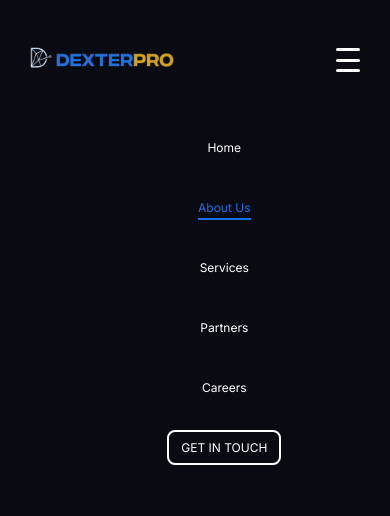
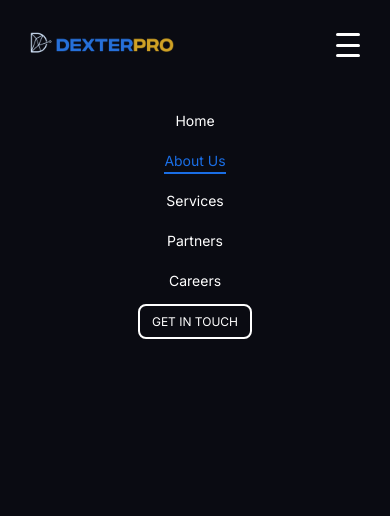
Before and after one commit to Dexter-pro-web/DexterTech, a React (Create React App) app: page /about in a window 390 px wide. Both pictures are taken after a click on the element 348 px from the left and 60 px from the top of the page. Shown: the top 516 px of the page. Built offline with nearby package versions, Linux system fonts and the light colour scheme.

Commit message:
new commit

```diff
--- a/src/components/Navbar.js
+++ b/src/components/Navbar.js
@@ -10,6 +10,10 @@ const Navbar = () => {
     setIsOpen(!isOpen);
   };
 
+  const closeMenu = () => {
+    setIsOpen(false);  // This will close the menu
+  };
+
   return (
     <nav className="navbar">
       <div className="navbar-logo">
@@ -20,27 +24,27 @@ const Navbar = () => {
 
       <ul className={`navbar-links ${isOpen ? "active" : ""}`}>
         <li>
-          <NavLink exact to="/" className="nav-link" activeClassName="active">
+          <NavLink exact to="/" className="nav-link" activeClassName="active" onClick={closeMenu}>
             Home
           </NavLink>
         </li>
         <li>
-          <NavLink to="/about" className="nav-link" activeClassName="active">
+          <NavLink to="/about" className="nav-link" activeClassName="active" onClick={closeMenu}>
             About Us
           </NavLink>
         </li>
         <li>
-          <NavLink to="/services" className="nav-link" activeClassName="active">
+          <NavLink to="/services" className="nav-link" activeClassName="active" onClick={closeMenu}>
             Services
           </NavLink>
         </li>
         <li>
-          <NavLink to="/partners" className="nav-link" activeClassName="active">
+          <NavLink to="/partners" className="nav-link" activeClassName="active" onClick={closeMenu}>
             Partners
           </NavLink>
         </li>
         <li>
-          <NavLink to="/careers" className="nav-link" activeClassName="active">
+          <NavLink to="/careers" className="nav-link" activeClassName="active" onClick={closeMenu}>
             Careers
           </NavLink>
         </li>
@@ -49,6 +53,7 @@ const Navbar = () => {
             to="null"
             className="nav-link contact-btn"
             activeClassName="active"
+            onClick={closeMenu}
           >
             GET IN TOUCH
           </NavLink>
--- a/src/components/stats.js
+++ b/src/components/stats.js
@@ -23,24 +23,22 @@ function Stats() {
       (entries) => {
         entries.forEach((entry) => {
           if (entry.isIntersecting) {
-            entry.target.classList.add('visible');
             countUpRefs.current.forEach((ref) => {
               const endValue = parseInt(ref.getAttribute('data-end'), 10);
               animateCountUp(ref, 0, endValue, 2000);
             });
-          } else {
-            entry.target.classList.remove('visible'); // Remove to reset animation when out of view
           }
         });
       },
       { threshold: 0.5 }
     );
 
-    const elements = document.querySelectorAll('.stat-card');
-    elements.forEach(el => observer.observe(el));
+    if (statsSectionRef.current) {
+      observer.observe(statsSectionRef.current);
+    }
 
     return () => {
-      elements.forEach(el => observer.unobserve(el));
+      if (statsSectionRef.current) observer.disconnect();
     };
   }, []);
 
--- a/src/components/why.js
+++ b/src/components/why.js
@@ -19,7 +19,7 @@ function Why({ title, imageSrc, subtitle, description }) {
         <Accordion />
       </div>
 
-      <div data-aos="fade-right" className="why-col2">
+      <div data-aos="zoom-in" className="why-col2">
         <h1>{title}</h1>
         <img src={imageSrc} alt={title} />
         <h3>{subtitle}</h3>
--- a/src/pages/About.js
+++ b/src/pages/About.js
@@ -30,7 +30,7 @@ export default function About() {
         >
           <img id="test" src={techlines} alt="hero-image" />
           <img
-            style={{ width: "422px", height: "444px", marginTop: "30px" }}
+            style={{ width: "422px", height: "auto", marginTop: "30px" }}
             src="/images/who-we-are.png"
             alt="hero-background"
           />
--- a/src/styles/Home.css
+++ b/src/styles/Home.css
@@ -236,7 +236,7 @@
 
 @media only screen and (max-width: 480px) {
   .hero2 {
-    padding: 20px;
+    padding: 30px;
     height: auto;
   }
 
--- a/src/styles/Navbar.css
+++ b/src/styles/Navbar.css
@@ -15,10 +15,13 @@
   width: 191px;
 }
 
+
 .navbar-links {
   list-style: none;
   display: flex;
   gap: 32px;
+  padding: 0;
+  margin: 0;
 }
 
 .navbar-links li {
@@ -84,15 +87,14 @@
 /* For screens smaller than 1024px but larger than 768px */
 @media screen and (max-width: 1084px) {
   .navbar {
-    padding: 20px 50px; /* Adjust padding for smaller screens */
+    padding: 20px 50px;
   }
 
   .navbar-logo .logo {
-    height: 35px; /* Slightly smaller logo */
+    height: 35px;
     width: auto;
   }
 
-  /* Reduce font size as the screen size shrinks */
   .navbar-links li a {
     font-size: 14px;
   }
@@ -106,11 +108,12 @@
 /* For screens smaller than 768px */
 @media screen and (max-width: 809px) {
   .navbar {
-    padding: 15px 30px; /* Adjust padding for even smaller screens */
+    padding: 15px 30px;
+    height: 60px;
   }
 
   .navbar-logo .logo {
-    height: 30px; /* Smaller logo */
+    height: 30px;
     width: auto;
   }
 
@@ -119,28 +122,35 @@
     position: absolute;
     top: 90px;
     left: 0;
-    max-width: 94.5vw;
     width: 100%;
-    height: calc(100vh - 20px);
+    height: calc(100vh - 90px);
     background-color: #0a0b12;
     flex-direction: column;
     align-items: center;
     gap: 20px;
     display: none;
     padding-top: 20px;
+    overflow-y: auto; /* Enable scrolling if needed */
   }
 
   .navbar-links.active {
     display: flex; /* Show the menu when active */
   }
 
-  /* Further reduce font size for mobile */
-  .navbar-links li a {
-    font-size: 12px; /* Smaller text for better fit */
+  .navbar-links li {
+    padding: 0;
   }
 
-  /* Show the hamburger menu on mobile */
+  .navbar-links li a {
+    font-size: 14px;
+  }
+
   .hamburger {
     display: flex;
   }
 }
+
+/* Hide horizontal overflow on mobile */
+body {
+  overflow-x: hidden;
+}
--- a/src/styles/about.css
+++ b/src/styles/about.css
@@ -89,17 +89,22 @@
 
 /* Responsive Styles for Screens Smaller than 768px */
 @media screen and (max-width: 768px) {
+
+  .drive {
+    padding: 40px 30px;
+  }
+
   .drive h1 {
     font-size: 22px; /* Further reduce heading size */
     margin-bottom: 24px; /* Further reduce margin */
   }
 
   .drive h3 {
-    font-size: 14px; /* Even smaller subheading */
+    font-size: 16px; /* Even smaller subheading */
   }
 
   .drive p {
-    font-size: 12px; /* Smaller text for mobile */
+    font-size: 13px; /* Smaller text for mobile */
     line-height: 18px; /* Adjust line height */
     margin-bottom: 10px; /* Further reduced margin */
   }
@@ -107,7 +112,7 @@
   .drive-col {
     margin-top: 60px;
     flex-direction: column;
-    gap: 20px; /* Smaller gap between the sections */
+    gap: 30px; /* Smaller gap between the sections */
   }
 
   .drive-col1,
--- a/src/styles/accordion.css
+++ b/src/styles/accordion.css
@@ -154,6 +154,11 @@
 
 /* For screens smaller than 480px */
 @media (max-width: 480px) {
+  .accordion {
+    margin: 0;
+    padding: 0 15px;
+    margin-bottom: 200px;
+  }
   .accordion-item {
     padding: 15px;
   }
@@ -168,6 +173,7 @@
 
   .accordion-content p {
     font-size: 14px;
+    margin-bottom: 20px;
   }
 
   .accordion-icon {
--- a/src/styles/clients.css
+++ b/src/styles/clients.css
@@ -34,3 +34,48 @@
 .client.perlex {
   color: gold;
 }
+
+/* Adjustments for screens smaller than 768px */
+@media screen and (max-width: 768px) {
+  .clients-container {
+    margin-top: 60px;
+    margin-bottom: 100px;
+    padding-bottom: 100px;
+  }
+
+  .clients-title {
+    font-size: 16px;
+  }
+
+  .clients {
+    gap: 30px; /* Reduce gap between logos */
+  }
+
+  .clients img {
+    max-width: 150px; /* Reduce the width of images */
+    max-height: 40px; /* Reduce the height of images */
+  }
+}
+
+/* Adjustments for screens smaller than 480px */
+@media screen and (max-width: 480px) {
+  .clients-container {
+    margin-top: 40px;
+    margin-bottom: 80px;
+    padding-bottom: 80px;
+  }
+
+  .clients-title {
+    font-size: 14px;
+    margin-bottom: 20px;
+  }
+
+  .clients {
+    gap: 20px; /* Reduce gap further for smaller screens */
+  }
+
+  .clients img {
+    max-width: 120px; /* Further reduce the image size */
+    max-height: 35px;
+  }
+}
--- a/src/styles/stats.css
+++ b/src/styles/stats.css
@@ -15,14 +15,6 @@
   flex: 33.33%;
   border: 1px solid #e6e7f0;
   position: relative;
-  opacity: 0;
-  transform: translateX(50px); /* Move elements slightly off-screen */
-  transition: transform 0.6s ease, opacity 0.6s ease;
-}
-
-.stat-card.visible {
-  opacity: 1;
-  transform: translateX(0); /* Move into original position */
 }
 
 .stat-card::before {
```
